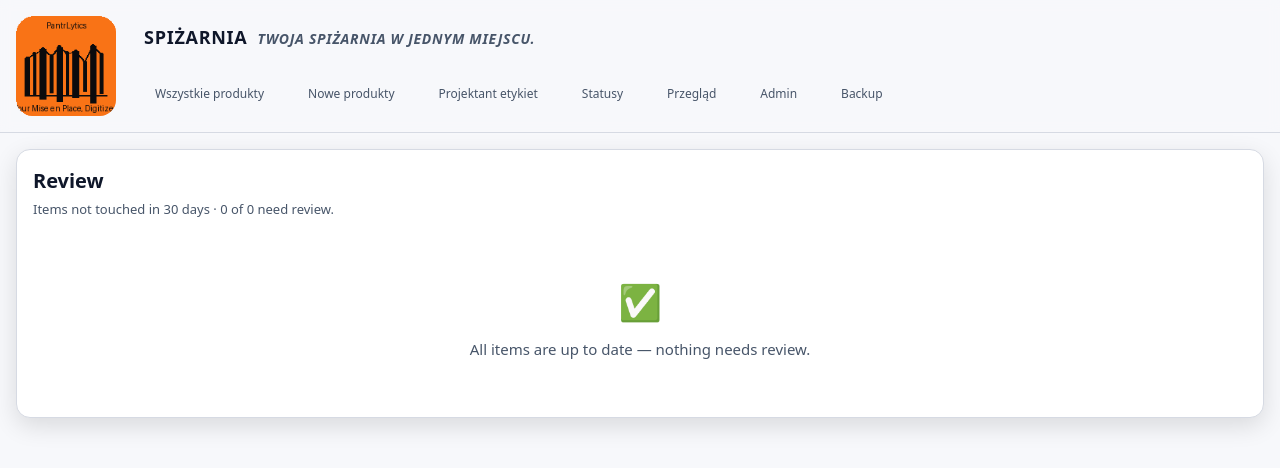
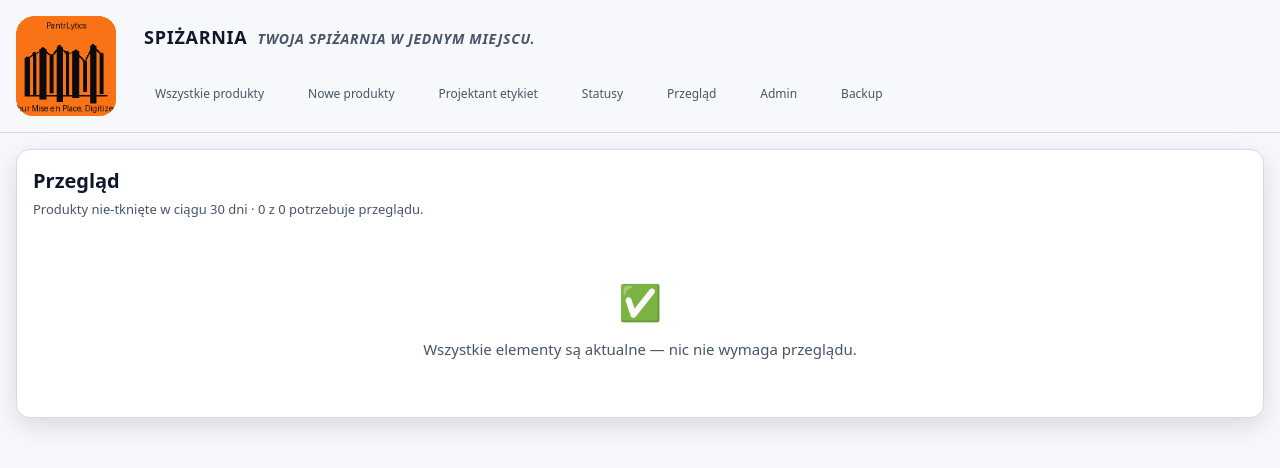
Before and after one commit to Dzwonel/Spizarnia, a FastAPI app: page /review in a window 1280 px wide. Shown: the top 468 px of the page. Run offline with FastAPI, Linux system fonts and the light colour scheme; data that the repository does not hold is empty; parts of the project's set-up code (start-up, migrations or seed data) failed here and were passed over; some libraries are stand-ins or nearby versions.

Commit message:
Update review.html

```diff
--- a/app/templates/review.html
+++ b/app/templates/review.html
@@ -5,9 +5,9 @@
 <section class="card">
   <header class="page-header">
     <div class="page-header-text">
-      <h1 class="page-title">Review</h1>
+      <h1 class="page-title">Przegląd</h1>
       <p class="page-subtitle">
-        Items not touched in {{ audit_window }} days · {{ total_needs }} of {{ total_active }} need review.
+        Produkty nie-tknięte w ciągu {{ audit_window }} dni · {{ total_needs }} z {{ total_active }} potrzebuje przeglądu.
       </p>
     </div>
     {% if needs_review %}
@@ -67,7 +67,7 @@
   {% else %}
   <div class="review-all-clear">
     <div class="review-all-clear-icon">✅</div>
-    <div class="review-all-clear-text">All items are up to date — nothing needs review.</div>
+    <div class="review-all-clear-text">Wszystkie elementy są aktualne — nic nie wymaga przeglądu.</div>
   </div>
   {% endif %}
 
```
